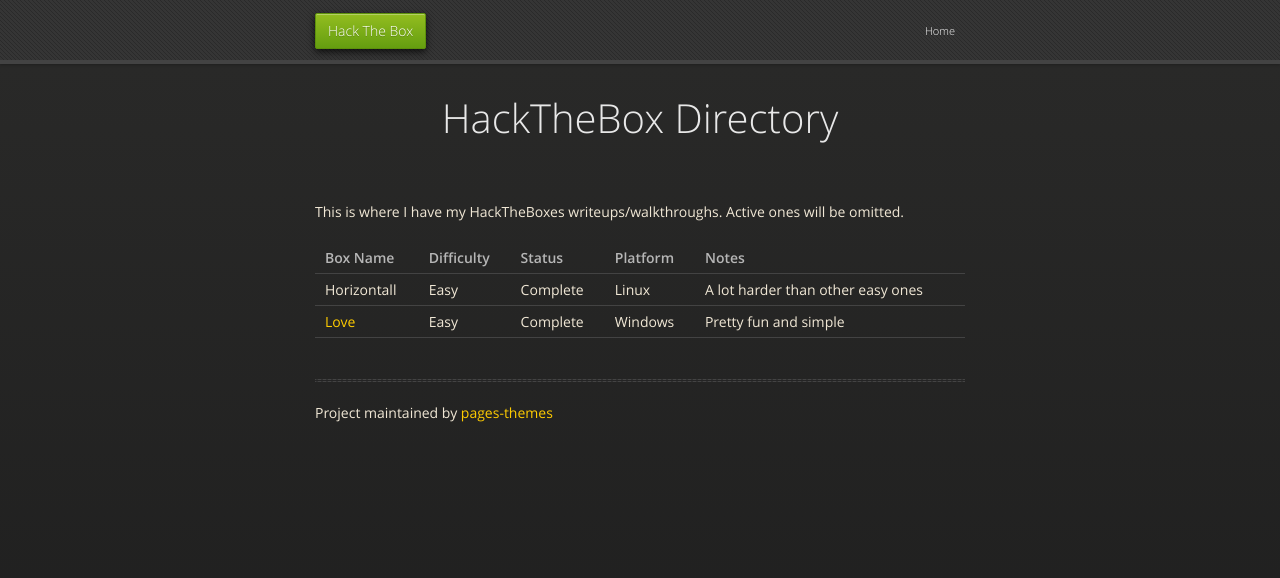
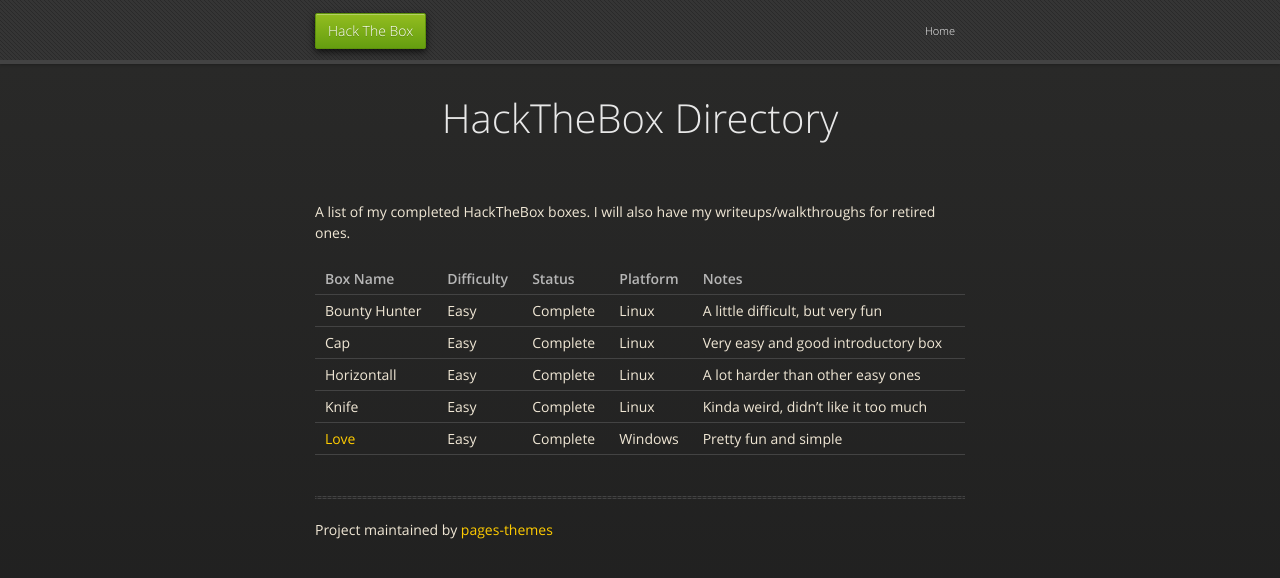
Before and after one commit to pages-themes/midnight, a Jekyll site: the page built from HackTheBox.md, in a window 1280 px wide. Shown: the top 578 px of the page. Built offline with Jekyll 4.4.1, drawn with Linux system fonts in a browser that asks for light colours.

Commit message:
Update HackTheBox.md

```diff
--- a/HackTheBox.md
+++ b/HackTheBox.md
@@ -2,10 +2,13 @@
 layout: default
 title: HackTheBox Directory
 ---
-This is where I have my HackTheBoxes writeups/walkthroughs. Active ones will be omitted.
+A list of my completed HackTheBox boxes. I will also have my writeups/walkthroughs for retired ones.
 <br />
 
 | Box Name  | Difficulty | Status | Platform | Notes |
 | ------------- | ------------- | ------------- | ------------- |------------- |
+| Bounty Hunter | Easy | Complete | Linux | A little difficult, but very fun |
+| Cap | Easy | Complete | Linux | Very easy and good introductory box |
 | Horizontall  | Easy | Complete | Linux | A lot harder than other easy ones |
+| Knife | Easy | Complete | Linux | Kinda weird, didn't like it too much |
 | <a href="https://susmdt.github.io/Nigerald/HTB/Love"> Love </a>  | Easy | Complete | Windows | Pretty fun and simple |
```
